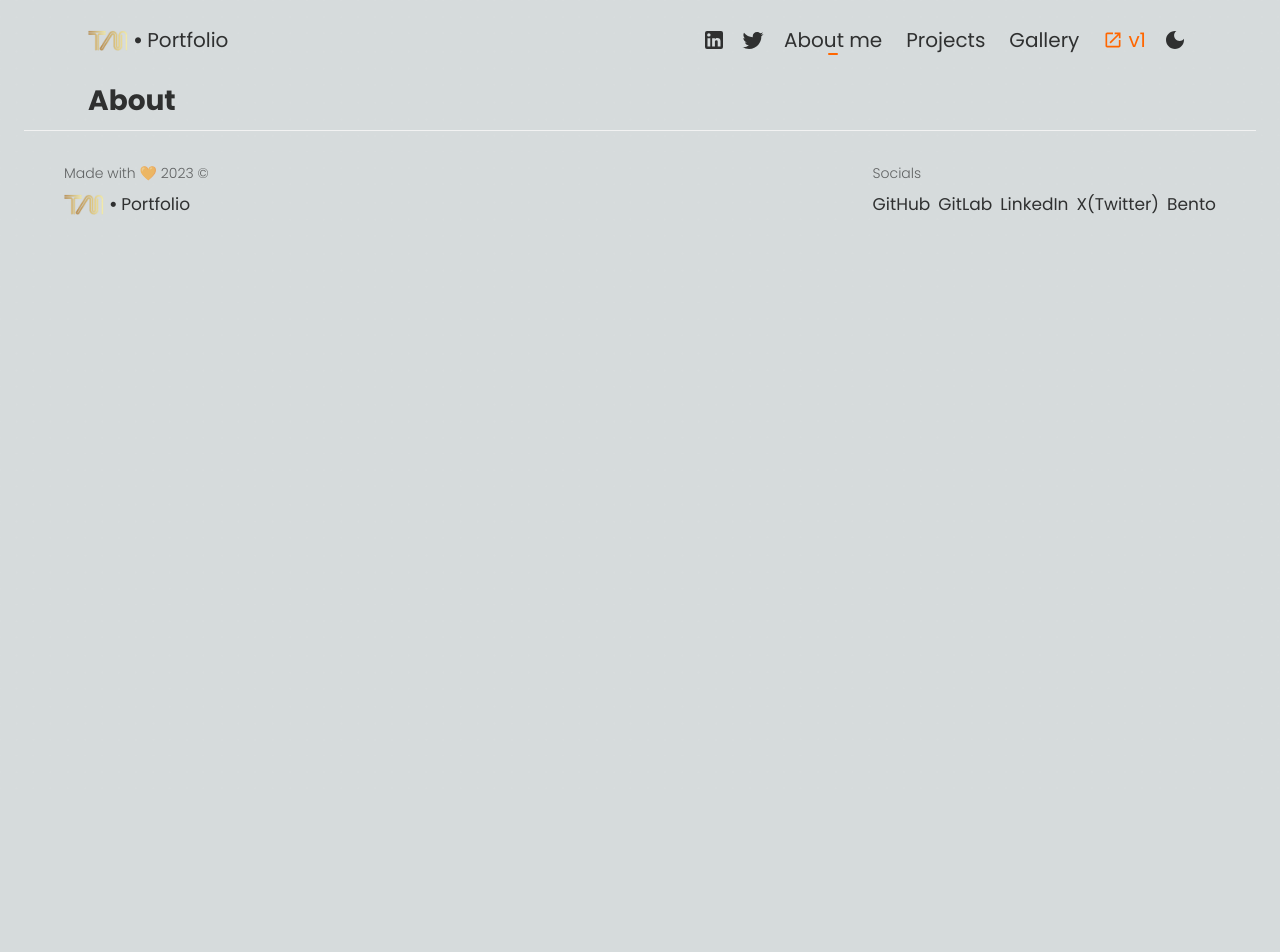
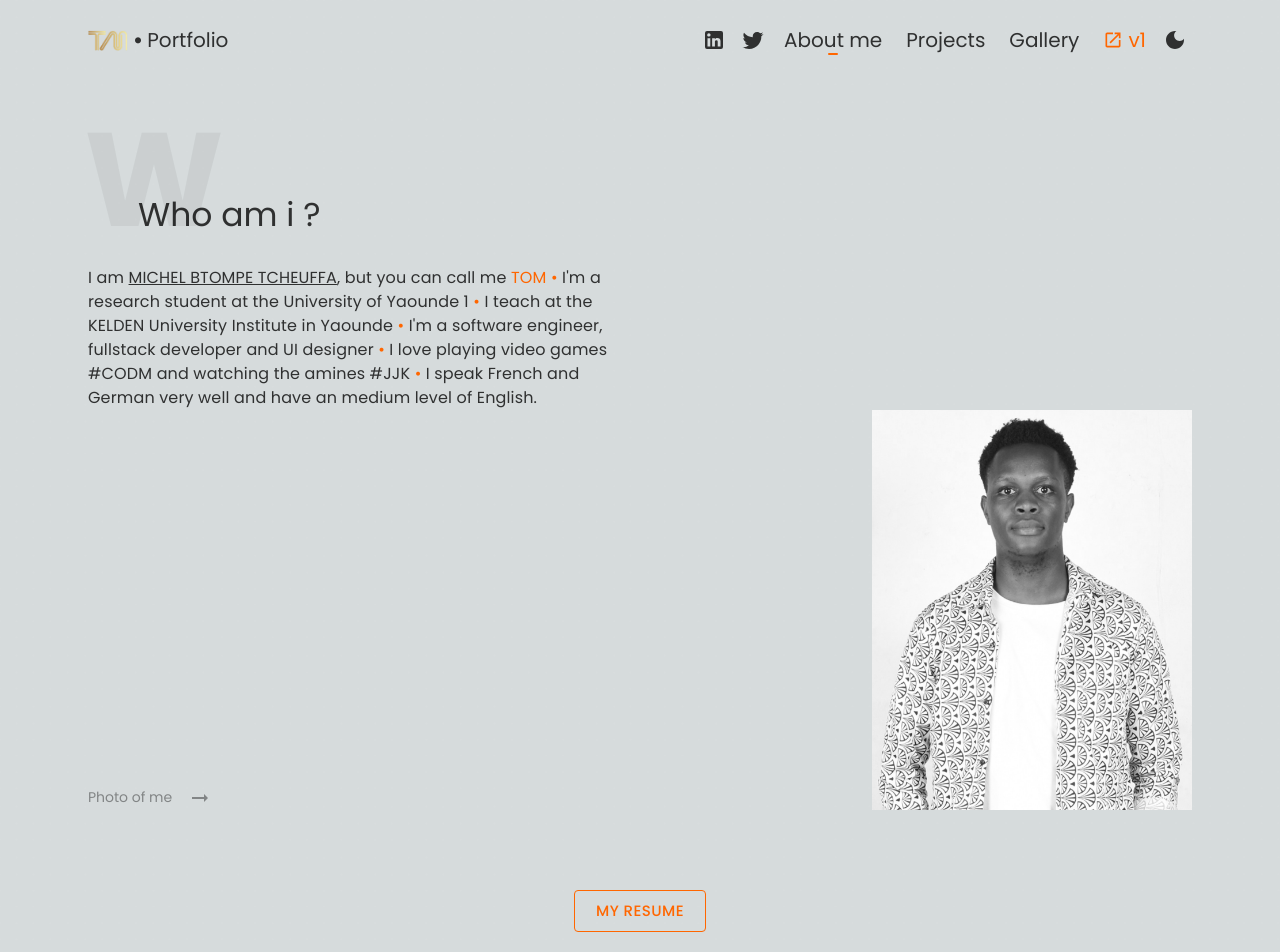
Before and after one commit to Tom-michel/Portfolio-v2-nextJs, a Next.js app: page /about in a window 1280 px wide. Shown: the top 952 px of the page. Before the commit the page ends 800 px from the top, so only its background shows below. Built offline with nearby package versions, Linux system fonts and the light colour scheme.

Commit message:
ADDED: 'About Me' page

```diff
--- a/components/SectionTitle.tsx
+++ b/components/SectionTitle.tsx
@@ -1,19 +1,21 @@
 import React from "react";
 
-const SectionTitle = ({
+type SectionTitlePros = {
+  title: string;
+  number?: string;
+  description?: React.ReactElement;
+};
+
+const SectionTitle: React.FC<SectionTitlePros> = ({
   title,
   number,
   description,
-}: {
-  title: string;
-  number: string;
-  description: React.ReactElement;
 }) => {
   return (
     <>
       <h2 className="section-title">{title}</h2>
-      <h5 className="text-on-back">{number}</h5>
-      <p className="section-description">{description}</p>
+      {number && <h5 className="text-on-back">{number}</h5>}
+      {description && <p className="section-description">{description}</p>}
     </>
   );
 };
--- a/data/projectData.tsx
+++ b/data/projectData.tsx
@@ -8,31 +8,26 @@ export const projectData = [
   {
     name: "TheTipTop Jeux-concours",
     slug: "thetiptop",
-    bannerImg: profilePic,
     links: "https://thetiptop-jeux-concours.com/",
   },
   {
     name: "Dolphprint Chat App",
     slug: "dolphprint-chat-app",
-    bannerImg: profilePic,
     links: "https://commande.dolphprint.com/",
   },
   {
     name: "Outlook Calendar clone",
     slug: "outlook-clone",
-    bannerImg: profilePic,
     links: "",
   },
   {
     name: "Flood Alert",
     slug: "flood-alert",
-    bannerImg: profilePic,
     links: "",
   },
   {
     name: "DolphPretty",
     slug: "dolphpretty",
-    bannerImg: profilePic,
     links: "https://dolphpretty.com/",
   },
 ];
--- a/pages/_app.tsx
+++ b/pages/_app.tsx
@@ -53,9 +53,12 @@ export default function App({ Component, pageProps }: AppProps) {
           name="description"
           content="Michel BTOMPE is a Cameroonian Software Engineer with a passion for Code: 'I like to build or improve innovative solutions to everyday problems in society'"
         />
+        <link rel="icon" href="https://michelbtompe.vercel.app/icon.png" />
         <link rel="icon" href="/icon.png" />
+
         <link rel="apple-touch-icon" href="/banner.png" />
         <meta property="og:url" content="https://michelbtompe.vercel.app/" />
+
         <meta property="og:type" content="website" />
         <meta
           property="og:site_name:"
@@ -66,6 +69,10 @@ export default function App({ Component, pageProps }: AppProps) {
           property="og:description"
           content="Michel BTOMPE is a Cameroonian Software Engineer with a passion for Code: 'I like to build or improve innovative solutions to everyday problems in society'"
         />
+        <meta
+          property="og:image"
+          content="https://michelbtompe.vercel.app/banner.png"
+        />
         <meta property="og:image" content="/banner.png" />
       </Head>
       <Layout>
--- a/pages/about.tsx
+++ b/pages/about.tsx
@@ -1,5 +1,10 @@
-import { Container } from "@mui/material";
+import SectionTitle from "@/components/SectionTitle";
+import { Box, Button, Container, Grid, Typography } from "@mui/material";
 import Head from "next/head";
+import Image from "next/image";
+
+import myPhoto from "@/assets/images/michel.jpg";
+import { ArrowRightAlt } from "@mui/icons-material";
 
 export default function About() {
   return (
@@ -7,8 +12,100 @@ export default function About() {
       <Head>
         <title>Michel BTOMPE | About Me</title>
       </Head>
-      <Container>
-        <h1>About</h1>
+      <Container sx={{ pb: 5 }}>
+        <Grid
+          container
+          alignItems={"end"}
+          justifyContent={"space-between"}
+          sx={{
+            justifyContent: { md: "space-between" },
+          }}
+        >
+          <Grid item xs={12} md={6} sx={{ position: "relative" }}>
+            <SectionTitle title="Who am i ?" number="W" description={<></>} />
+            <Typography>
+              I am{" "}
+              <span style={{ textDecoration: "underline" }}>
+                MICHEL BTOMPE TCHEUFFA
+              </span>
+              , but you can call me <span className="textP">TOM</span>
+              <span className="textP">{" • "}</span> I'm a research student at
+              the University of Yaounde 1<span className="textP">{" • "}</span>{" "}
+              I teach at the KELDEN University Institute in Yaounde
+              <span className="textP">{" • "}</span> I'm a software engineer,
+              fullstack developer and UI designer
+              <span className="textP">{" • "}</span> I love playing video games
+              #CODM and watching the amines #JJK
+              <span className="textP">{" • "}</span> I speak French and German
+              very well and have an medium level of English.
+            </Typography>
+          </Grid>
+          <Grid item xs={12} md={6}></Grid>
+        </Grid>
+
+        <Grid container alignItems={"end"}>
+          <Grid
+            item
+            xs={12}
+            sm={6}
+            sx={{
+              display: { sm: "flex", xs: "none" },
+              alignItems: "center",
+              gap: 2,
+              opacity: 0.5,
+            }}
+          >
+            Photo of me <ArrowRightAlt />
+          </Grid>
+          <Grid
+            item
+            xs={12}
+            sm={6}
+            sx={{ display: "flex", justifyContent: { sm: "end", xs: "start" } }}
+          >
+            <Box
+              sx={{
+                position: "relative",
+                width: "320px",
+                minWidth: "320px",
+                height: "400px",
+                minHeight: "400px",
+                overflow: "hidden",
+                backgroundColor: "#000",
+                filter: "grayscale(100%)",
+                transition: "filter 0.5s ease",
+                ":hover": {
+                  cursor: "pointer",
+                  filter: "grayscale(0%)",
+                  transition: "filter 0.5s ease",
+                },
+              }}
+            >
+              <Image
+                src={myPhoto}
+                priority
+                alt="my photo"
+                style={{
+                  width: "100%",
+                  height: "100%",
+                  objectFit: "cover",
+                }}
+              />
+            </Box>
+          </Grid>
+        </Grid>
+
+        <Box sx={{ textAlign: "center", pt: 5, mt: 5 }}>
+          <Button
+            href="https://drive.google.com/file/d/1w7tVgSX_LTq7kQkcg5tNZTNfkxkaqLQe/view?usp=drive_link"
+            target="_blank"
+            variant="outlined"
+            color="primary"
+            size="large"
+          >
+            MY RESUME
+          </Button>
+        </Box>
       </Container>
     </>
   );
```
Also changed, not shown: components/home/BannerSection.tsx (+1 -6 lines), assets/images/michel.jpg (added).
